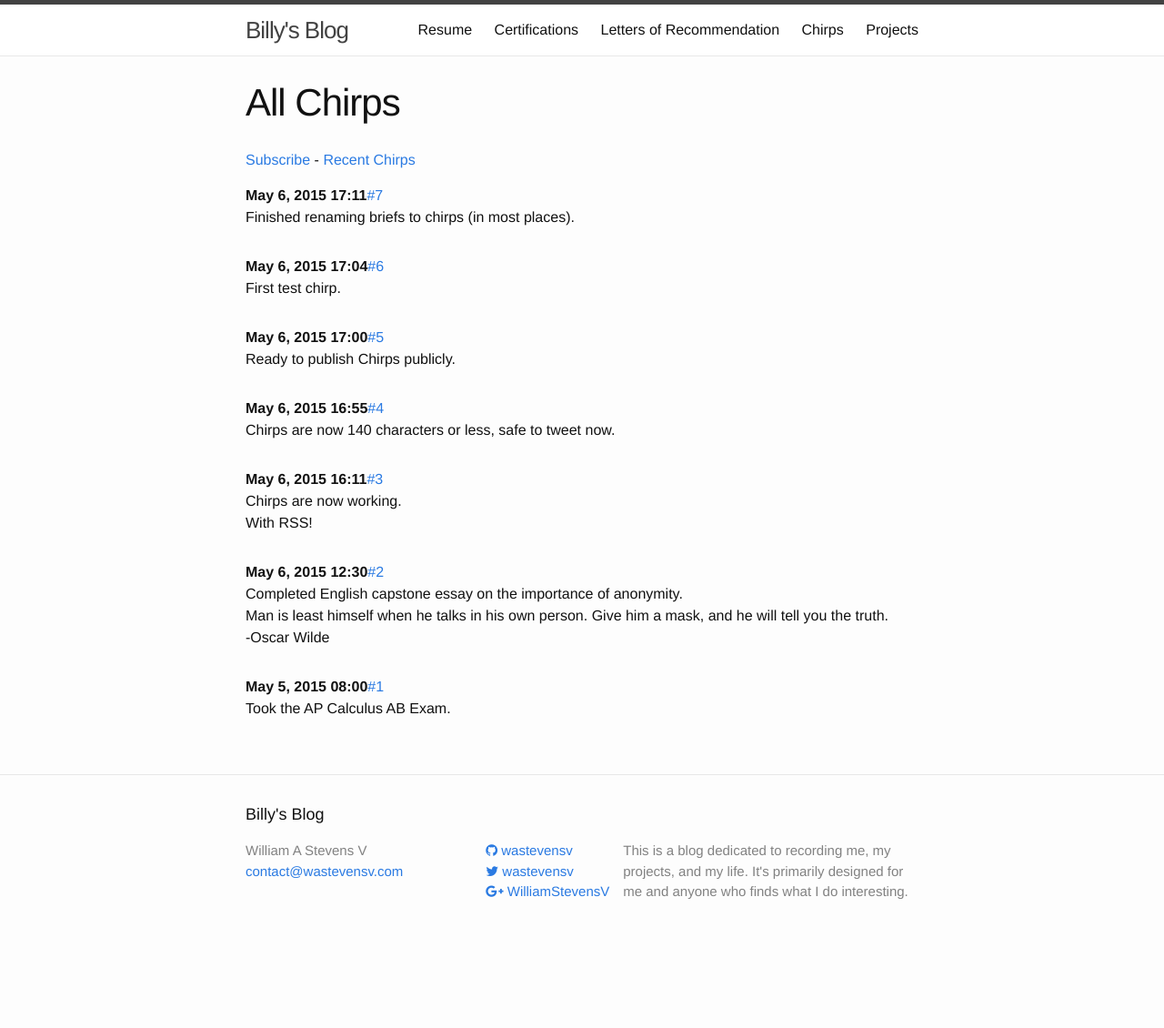
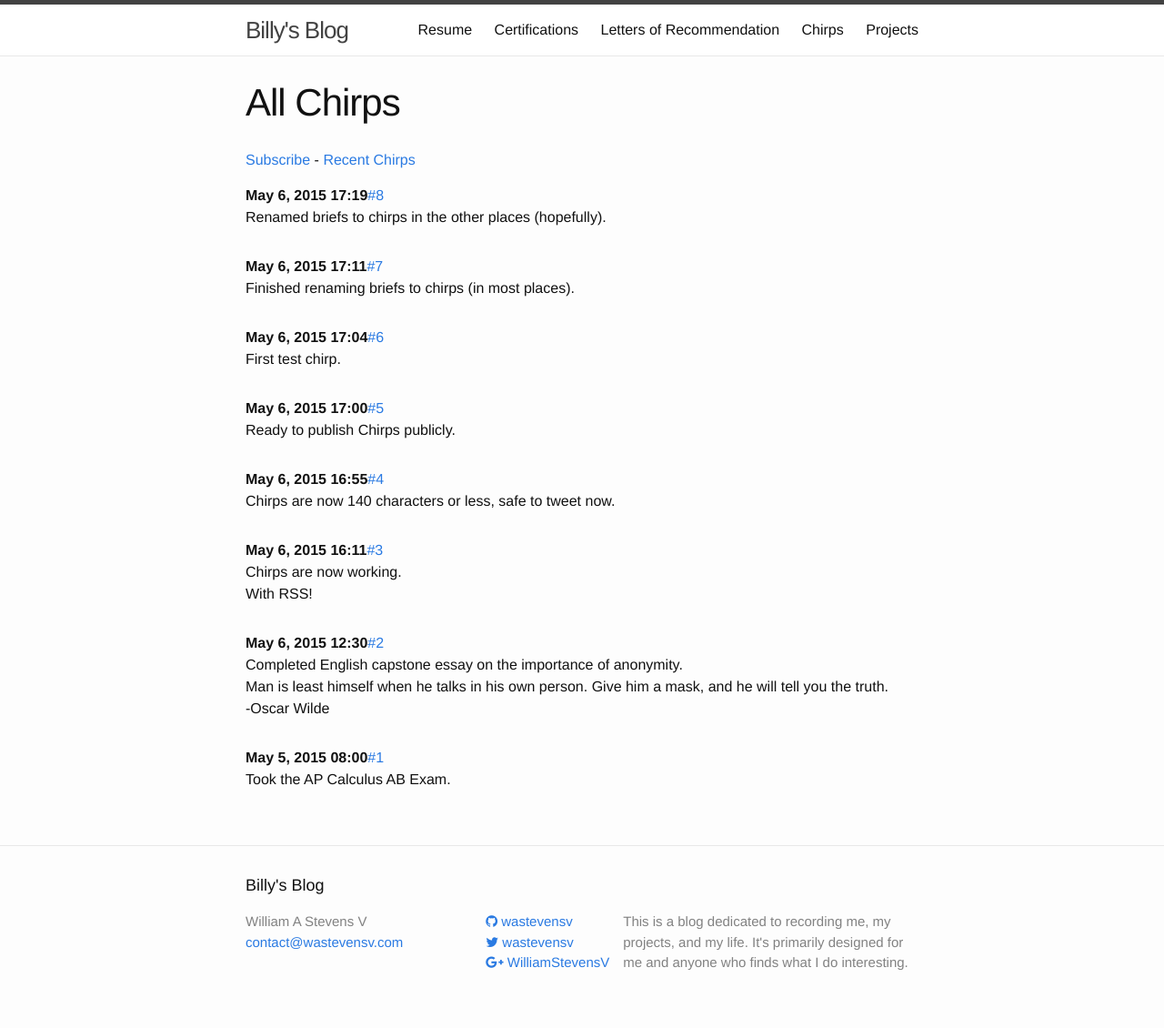
Before and after one commit to wastevensv/old-blog, a Jekyll site: the page built from chrips/all.html, in a window 1280 px wide. Shown: the whole page at 91% size. Built offline with Jekyll 4.4.1, drawn with Linux system fonts in a browser that asks for light colours; nearby versions of some CDN libraries; before the commit the page ends 1052 px from its top, so only the background shows below that.

Commit message:
Corrected chrip to chirp errors.

```diff
--- a/_data/briefs.yml
+++ b/_data/briefs.yml
@@ -31,3 +31,7 @@
 - time: 2015-05-06 17:11
   text: >
     Finished renaming briefs to chirps (in most places).
+
+- time: 2015-05-06 17:19
+  text: >
+    Renamed briefs to chirps in the other places (hopefully).
--- a/_data/pages.yml
+++ b/_data/pages.yml
@@ -8,7 +8,7 @@
   link: /letters/
 
 - title: Chirps
-  link: /chrips/
+  link: /chirps/
 
 - title: Projects
   link: /projects/
--- a/chirps.xml
+++ b/chirps.xml
@@ -7,7 +7,7 @@ layout: null
     <title>{{"Quick Chirps" | xml_escape}}</title>
     <description>{{ "A feed of brief thoughts and stuff that I want to share." | xml_escape }}</description>
     <link>{{ site.url }}{{ site.baseurl }}/chirps/</link>
-    <atom:link href="{{ "/chrips.xml" | prepend: site.baseurl | prepend: site.url }}" rel="self" type="application/rss+xml"/>
+    <atom:link href="{{ "/chirps.xml" | prepend: site.baseurl | prepend: site.url }}" rel="self" type="application/rss+xml"/>
     <pubDate>{{ site.time | date_to_rfc822 }}</pubDate>
     <lastBuildDate>{{ site.time | date_to_rfc822 }}</lastBuildDate>
     <generator>Jekyll v{{ jekyll.version }}</generator>
--- a/chrips/all.html
+++ b/chrips/all.html
@@ -4,7 +4,7 @@ title: All Chirps
 permalink: /chirps/all.html
 ---
 <p>
-<a href="/briefs.xml"> Subscribe </a> - <a href="./index.html"> Recent Chirps </a>
+<a href="/chirps.xml"> Subscribe </a> - <a href="./index.html"> Recent Chirps </a>
 </p>
 <ul class="post-list">
   {% for brief in site.data.briefs reversed %}
--- a/chrips/index.html
+++ b/chrips/index.html
@@ -4,7 +4,7 @@ title: Recent Chirps
 permalink: /chirps/
 ---
 <p>
-<a href="/briefs.xml"> Subscribe </a> - <a href="./all.html"> All Chirps </a>
+<a href="/chirps.xml"> Subscribe </a> - <a href="./all.html"> All Chirps </a>
 </p>
 <ul class="post-list">
   {% if site.data.briefs.size > 10 %}
```
